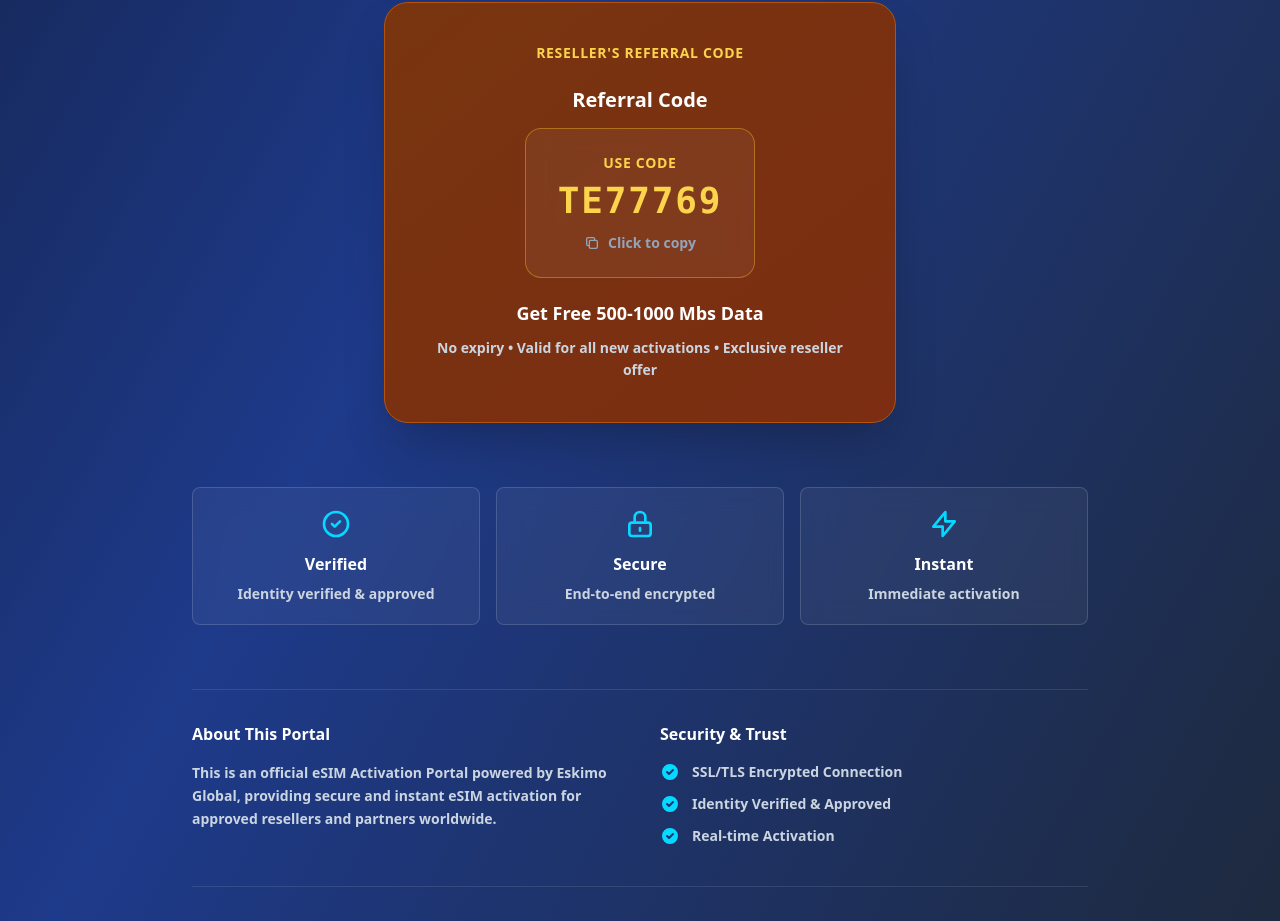
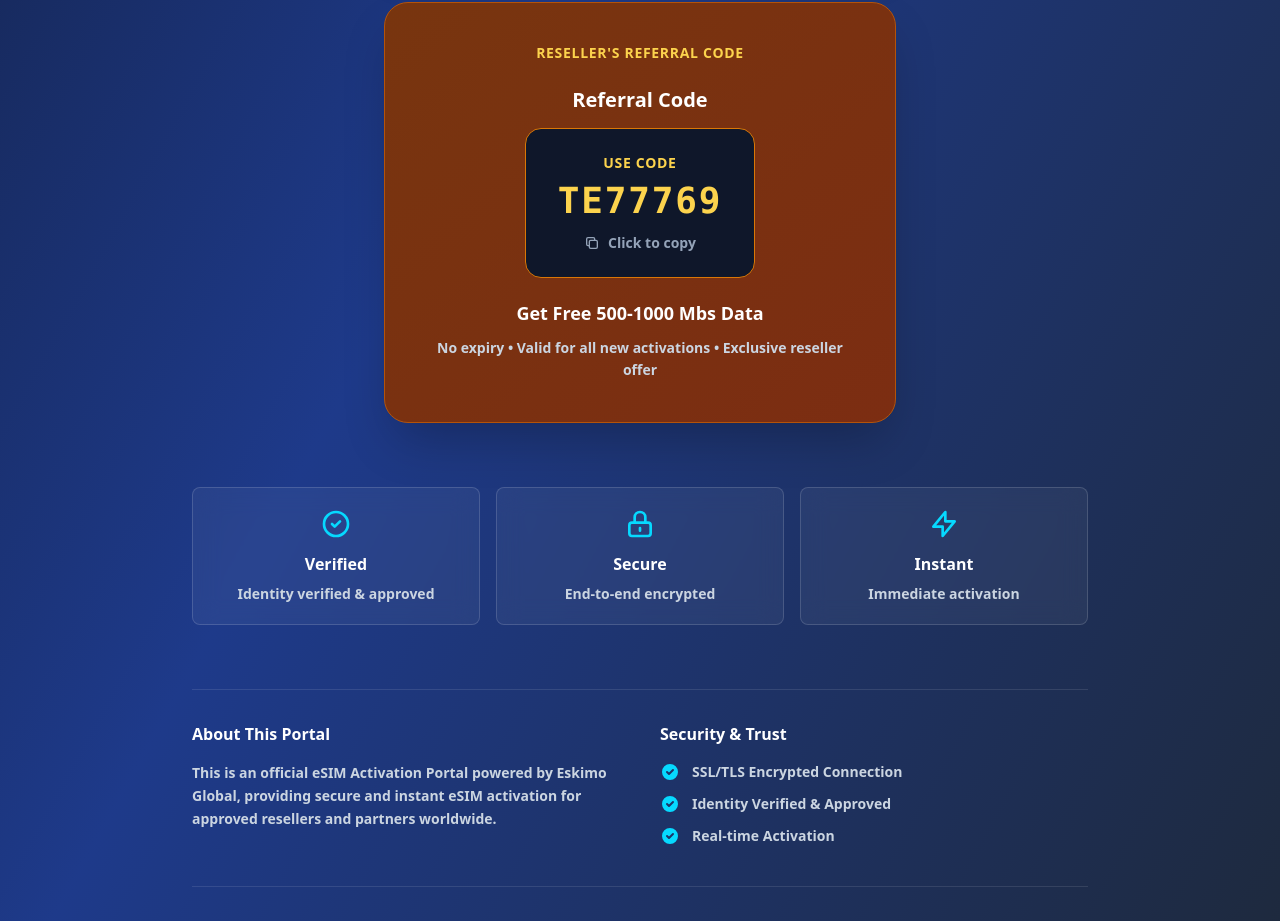
Before and after one commit to TheGatewayMaker/approval-eskimo1, a React (Vite) app: page / in a window 1280 px wide. Shown: the part 1299-2220 px from the top of the page. Built offline with nearby package versions, Linux system fonts and the light colour scheme.

Commit message:
Update referral code input box styling
cgen-f3efc8d2e4594affa040d6a394fac7cc

```diff
--- a/client/components/esim-portal/ReferralCode.tsx
+++ b/client/components/esim-portal/ReferralCode.tsx
@@ -21,7 +21,7 @@ export function ReferralCode({ code }: ReferralCodeProps) {
 
           <div
             onClick={handleCopyCode}
-            className="inline-block cursor-pointer bg-white/5 border border-amber-400/40 rounded-2xl px-8 py-6 mb-6 backdrop-blur-md hover:bg-white/10 transition-colors group"
+            className="inline-block cursor-pointer bg-slate-900 border border-amber-600 rounded-2xl px-8 py-6 mb-6 hover:bg-slate-800 transition-colors group"
           >
             <div className="text-sm font-bold text-amber-300 uppercase tracking-wider mb-2">
               Use Code
```
